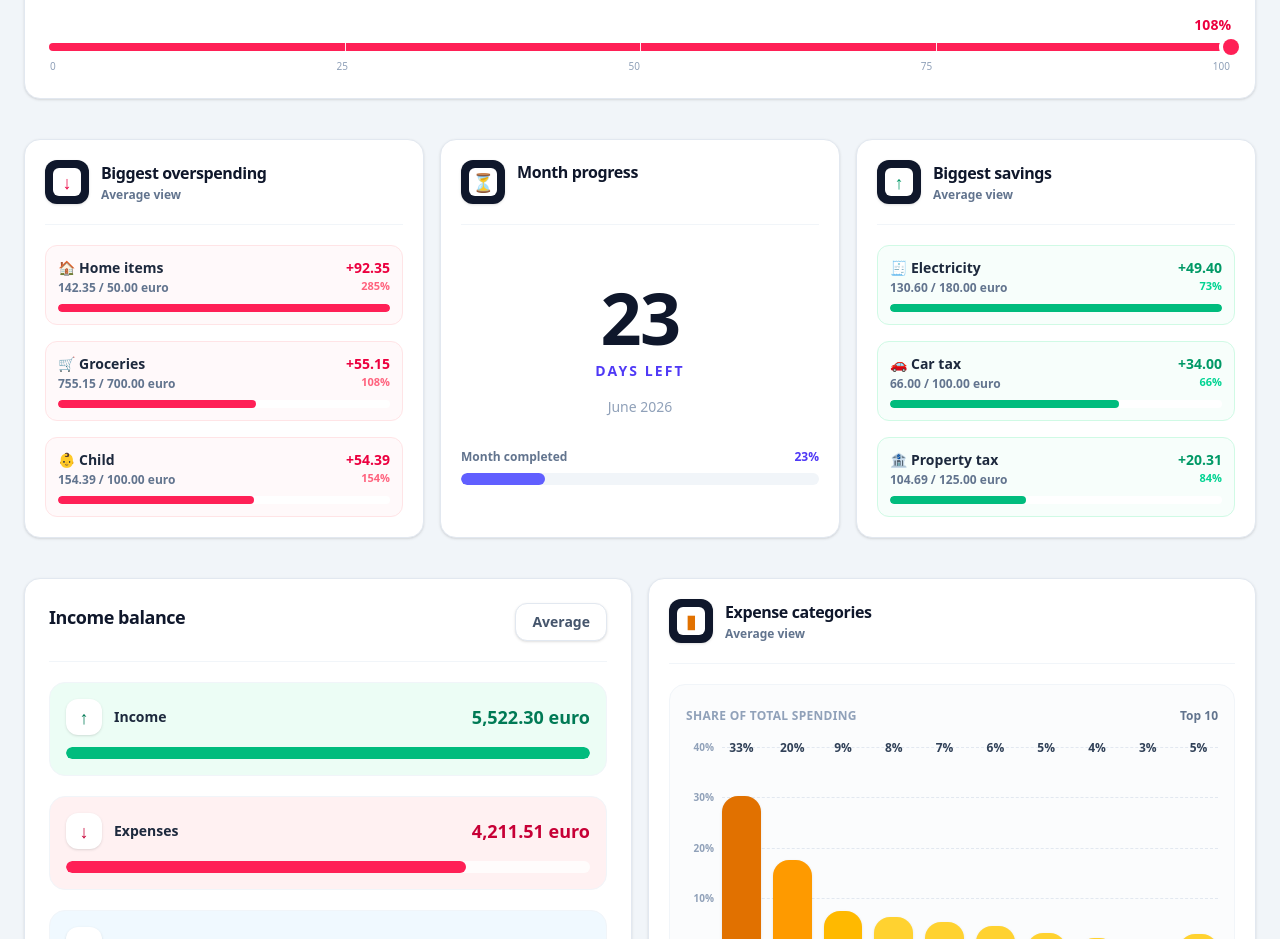
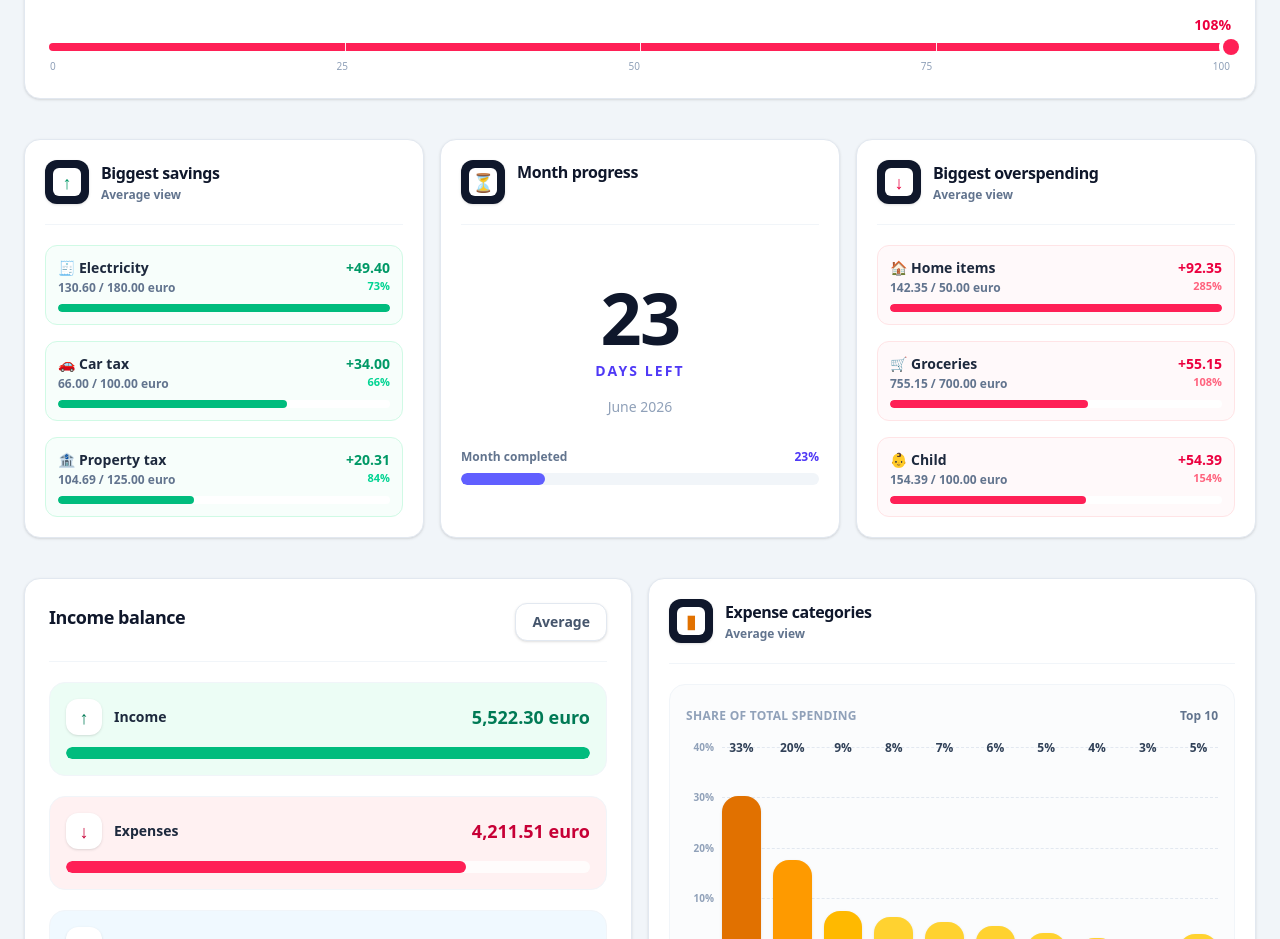
Before and after one commit to oleksaGrzegorz/budget-app, a React (Vite) app: page / in a window 1280 px wide. Shown: the part 860-1799 px from the top of the page. Built offline with nearby package versions, Linux system fonts and the light colour scheme; no server answers.

Commit message:
refactor: swap BiggestOverspendingCard and BiggestSavingsCard for improved clarity

```diff
--- a/src/components/BudgetInsights/BudgetInsights.tsx
+++ b/src/components/BudgetInsights/BudgetInsights.tsx
@@ -16,7 +16,7 @@ export const BudgetInsights = ({
 }: BudgetInsightsProps) => {
   return (
     <section className="grid gap-4 lg:grid-cols-3">
-      <BiggestOverspendingCard
+      <BiggestSavingsCard
         expenses={expenses}
         expenseGoals={expenseGoals}
         period={period}
@@ -24,7 +24,7 @@ export const BudgetInsights = ({
 
       <MonthProgressCard />
 
-      <BiggestSavingsCard
+      <BiggestOverspendingCard
         expenses={expenses}
         expenseGoals={expenseGoals}
         period={period}
```
